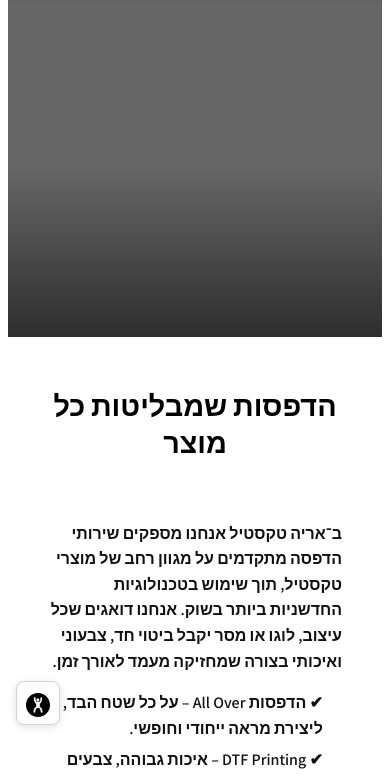
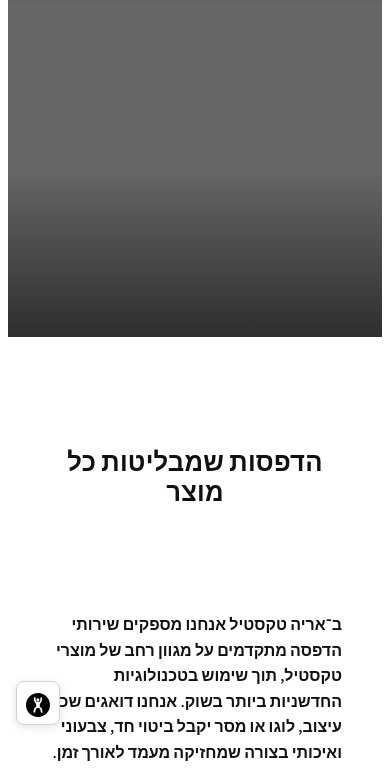
Before and after one commit to levynchi/arye-textile-branding, a Django app: page /printing/ in a window 390 px wide. Shown: the part 101-877 px from the top of the page. Run offline with Django 5.2, Linux system fonts and the light colour scheme; data that the repository does not hold is empty; some web fonts are replaced.

Commit message:
CSS: unify and center H2 titles; add .divider-plain and H2-title grid-area

```diff
--- a/static/branding.css
+++ b/static/branding.css
@@ -7,7 +7,7 @@
 .bi-inner{max-width:1400px;margin:0 auto;padding:0 40px;display:grid;grid-template-columns:1fr 1fr;grid-template-areas:'title title' 'text image';gap:28px;align-items:center;direction:ltr;}
 
 /* Title centered across two columns */
-.bi-title{grid-area:title;margin:0 0 16px;text-align:center;font-family:'Assistant',var(--font-sans);font-weight:800;font-size:clamp(1.8rem,3.6vw,2.6rem);}
+.bi-title{grid-area:title;margin:0 0 16px;text-align:center;font-family:'Assistant',var(--font-sans);font-weight:800;font-size:clamp(1.6rem,3.5vw,2.4rem);color:#111;padding:28px 16px;margin:32px 0;border:none;box-shadow:none;line-height:1.2;letter-spacing:.2px}
 
 /* Text block (RTL) */
 .bi-text{grid-area:text;text-align:right;direction:rtl;}
--- a/static/fabrics.css
+++ b/static/fabrics.css
@@ -2,7 +2,7 @@
 
 .fb-intro{background:#fff;padding:50px 0;}
 .fb-inner{max-width:1400px;margin:0 auto;padding:0 40px;display:grid;grid-template-columns:1fr 1fr;grid-template-areas:'title title' 'text image';gap:28px;align-items:center;direction:ltr;}
-.fb-title{grid-area:title;margin:0 0 16px;text-align:center;font-family:'Assistant',var(--font-sans);font-weight:800;font-size:clamp(1.8rem,3.6vw,2.6rem);}
+.fb-title{grid-area:title;margin:0 0 16px;text-align:center;font-family:'Assistant',var(--font-sans);font-weight:800;font-size:clamp(1.6rem,3.5vw,2.4rem);color:#111;padding:28px 16px;margin:32px 0;border:none;box-shadow:none;line-height:1.2;letter-spacing:.2px}
 .fb-text{grid-area:text;text-align:right;direction:rtl;}
 .fb-text,.fb-text p,.fb-list,.fb-list li,.fb-outcome{font-family:'Assistant',var(--font-sans);font-weight:600;font-size:clamp(1rem,1.6vw,1.15rem);line-height:1.6;color:#111;}
 .fb-list{margin:4px 0 10px;padding:0 1.2em 0 0;list-style:none;}
--- a/static/main.css
+++ b/static/main.css
@@ -7,6 +7,12 @@
     --font-sans: 'Arial','Heebo',sans-serif;
     --font-title: 'Assistant', var(--font-sans);
 }
+
+/* Utility: plain divider/title style used across pages */
+.divider-plain{background:#fff;color:#111;text-align:center;padding:28px 16px;margin:32px 0;border:none;box-shadow:none;font-family:'Assistant',var(--font-sans);font-weight:800;line-height:1.2;font-size:clamp(1.6rem, 3.5vw, 2.4rem);letter-spacing:.2px;}
+
+/* Ensure any H2 using H2-title is centered and uses divider styles */
+.H2-title{grid-area:title;background:#fff;color:#111;text-align:center;padding:28px 16px;margin:32px 0;border:none;box-shadow:none;font-family:'Assistant',var(--font-sans);font-weight:800;line-height:1.2;font-size:clamp(1.6rem, 3.5vw, 2.4rem);letter-spacing:.2px}
 
 /* Global box-sizing reset */
 *, *::before, *::after{box-sizing:border-box}
@@ -128,6 +134,26 @@ ul.menu a:hover::after, ul.menu a:focus-visible::after {transform:scaleX(1);}
     .hero--home{aspect-ratio:auto;height:clamp(260px,40vh,480px)}
     /* Make sub-page heroes match home hero height on mobile */
     .hero--sub{aspect-ratio:auto;height:clamp(260px,40vh,480px)}
+    /* Apply unified H2 styling on mobile to all page subtitle classes (under the hero) */
+    .about-teaser,
+    .bi-title,
+    .fb-title,
+    .pi-title,
+    .pm-title,
+    .mf-title,
+    .aw-title,
+    .acc-title,
+    .slider-title{
+        margin:0;
+        font-family:'Assistant',var(--font-sans);
+        font-weight:800;
+        font-size:clamp(1.6rem, 3.5vw, 2.4rem);
+        color:#000;
+        text-align:right;
+        position:static;
+        transform:none;
+        margin-top:6px;
+    }
     /* Collapse menu into overlay under header */
     nav#site-menu{position:absolute;inset-inline:0;top:calc(var(--menu-height));background:#fff;padding:14px 18px;box-shadow:0 8px 24px rgba(0,0,0,.12);border-top:1px solid #e5e7eb;display:none;z-index:40}
     header.menu-open nav#site-menu{display:block}
--- a/static/manufacturing.css
+++ b/static/manufacturing.css
@@ -2,7 +2,7 @@
 
 .mf-intro{background:#fff;padding:50px 0;}
 .mf-inner{max-width:1400px;margin:0 auto;padding:0 40px;display:grid;grid-template-columns:1fr 1fr;grid-template-areas:'title title' 'text image';gap:28px;align-items:center;direction:ltr;}
-.mf-title{grid-area:title;margin:0 0 16px;text-align:center;font-family:'Assistant',var(--font-sans);font-weight:800;font-size:clamp(1.8rem,3.6vw,2.6rem);}
+.mf-title{grid-area:title;margin:0 0 16px;text-align:center;font-family:'Assistant',var(--font-sans);font-weight:800;font-size:clamp(1.6rem,3.5vw,2.4rem);color:#111;padding:28px 16px;margin:32px 0;border:none;box-shadow:none;line-height:1.2;letter-spacing:.2px}
 .mf-text{grid-area:text;text-align:right;direction:rtl;}
 .mf-text,.mf-text p,.mf-list,.mf-list li,.mf-outcome{font-family:'Assistant',var(--font-sans);font-weight:600;font-size:clamp(1rem,1.6vw,1.15rem);line-height:1.6;color:#111;}
 .mf-list{margin:4px 0 10px;padding:0 1.2em 0 0;list-style:none;}
--- a/static/patternmaking.css
+++ b/static/patternmaking.css
@@ -2,7 +2,7 @@
 
 .pm-intro{background:#fff;padding:50px 0;}
 .pm-inner{max-width:1400px;margin:0 auto;padding:0 40px;display:grid;grid-template-columns:1fr 1fr;grid-template-areas:'title title' 'text image';gap:28px;align-items:center;direction:ltr;}
-.pm-title{grid-area:title;margin:0 0 16px;text-align:center;font-family:'Assistant',var(--font-sans);font-weight:800;font-size:clamp(1.8rem,3.6vw,2.6rem);}
+.pm-title{grid-area:title;margin:0 0 16px;text-align:center;font-family:'Assistant',var(--font-sans);font-weight:800;font-size:clamp(1.6rem,3.5vw,2.4rem);color:#111;padding:28px 16px;margin:32px 0;border:none;box-shadow:none;line-height:1.2;letter-spacing:.2px}
 .pm-text{grid-area:text;text-align:right;direction:rtl;}
 .pm-text,.pm-text p,.pm-list,.pm-list li,.pm-outcome{font-family:'Assistant',var(--font-sans);font-weight:600;font-size:clamp(1rem,1.6vw,1.15rem);line-height:1.6;color:#111;}
 .pm-list{margin:4px 0 10px;padding:0 1.2em 0 0;list-style:none;}
--- a/static/printing.css
+++ b/static/printing.css
@@ -2,8 +2,9 @@
 
 .print-intro{background:#fff;padding:50px 0;}
 .pi-inner{max-width:1400px;margin:0 auto;padding:0 40px;display:grid;grid-template-columns:1fr 1fr;grid-template-areas:'title title' 'text image';gap:28px;align-items:center;direction:ltr;}
-.pi-title{grid-area:title;margin:0 0 16px;text-align:center;font-family:'Assistant',var(--font-sans);font-weight:800;font-size:clamp(1.8rem,3.6vw,2.6rem);}
+.pi-title{grid-area:title;margin:0 0 16px;text-align:center;font-family:'Assistant',var(--font-sans);font-weight:800;font-size:clamp(1.6rem,3.5vw,2.4rem);color:#111;padding:28px 16px;margin:32px 0;border:none;box-shadow:none;line-height:1.2;letter-spacing:.2px}
 .pi-text{grid-area:text;text-align:right;direction:rtl;}
+.H2-title{grid-area:title;margin:0 0 16px;text-align:center;font-family:'Assistant',var(--font-sans);font-weight:800;font-size:clamp(1.6rem,3.5vw,2.4rem);color:#111;padding:28px 16px;margin:32px 0;border:none;box-shadow:none;line-height:1.2;letter-spacing:.2px}
 /* Uniform typography for printing intro text, list and outcome */
 .pi-text,
 .pi-text p,
```
